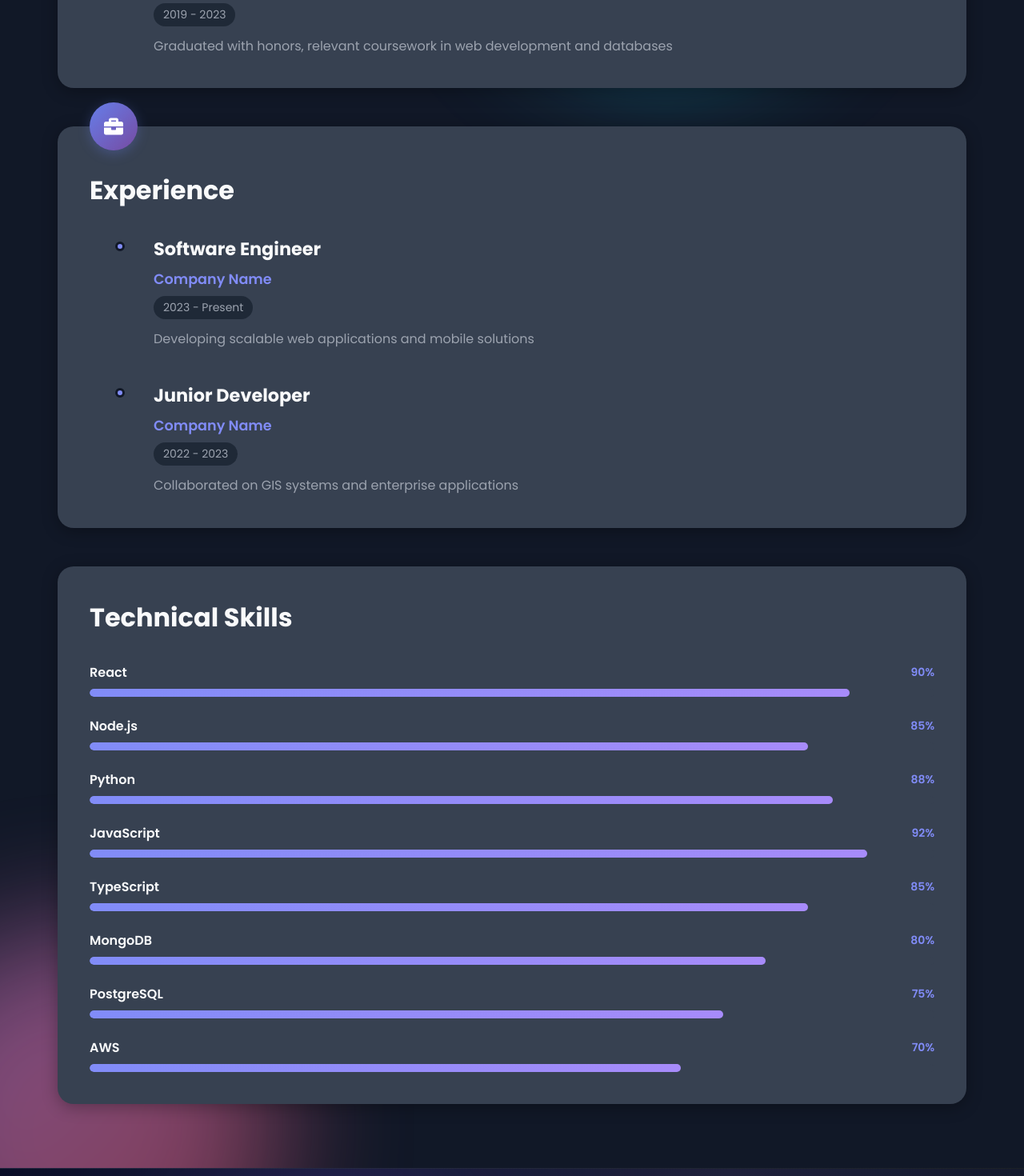
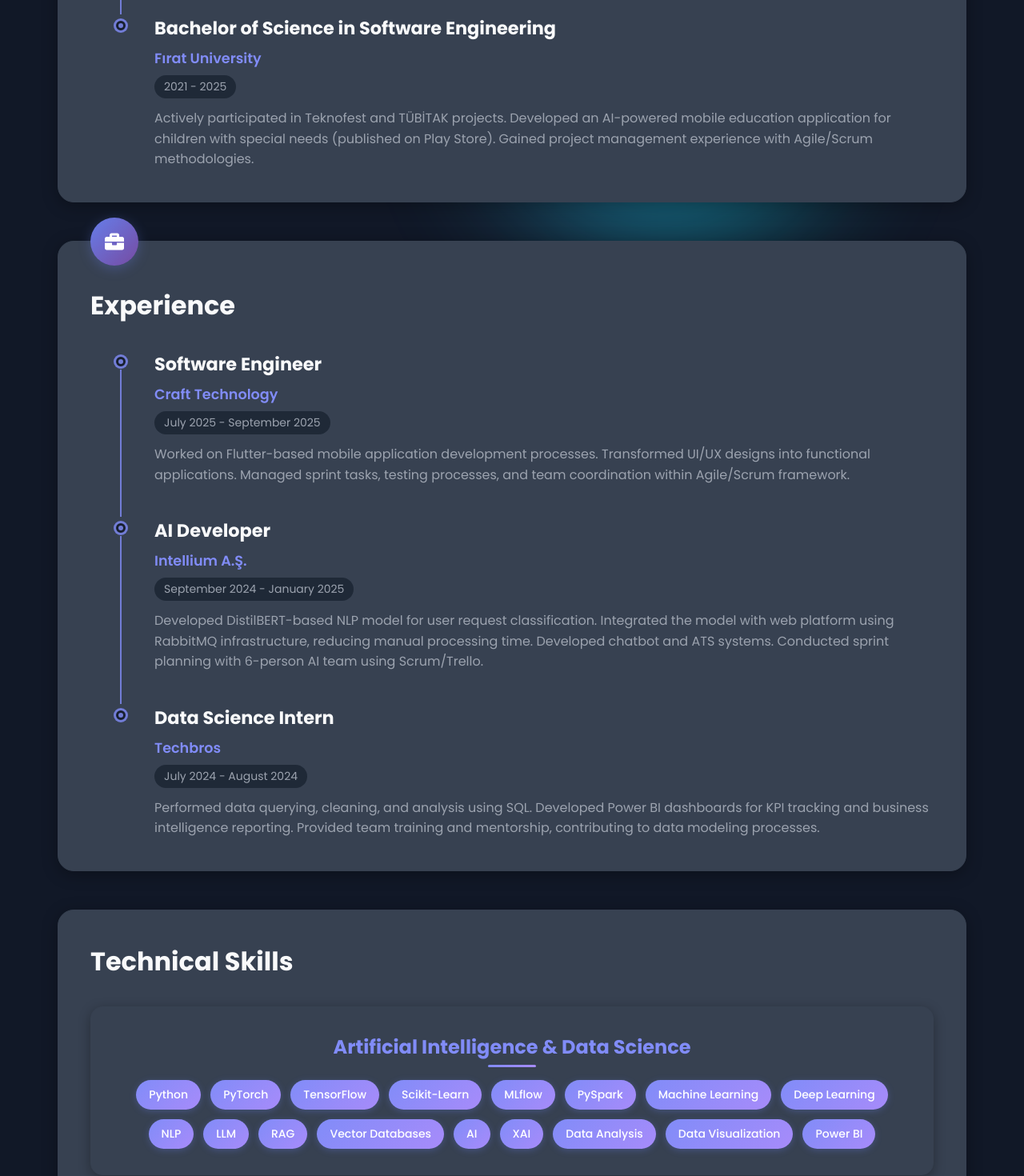
Before and after one commit to Efe-Eroglu/efe-eroglu.github.io, a React (Create React App) app: page /about in a window 1280 px wide. Shown: the part 1100-2570 px from the top of the page at 80% size. Built offline with nearby package versions, Linux system fonts and the light colour scheme.

Commit message:
feat: Update About page with real data and modern design

```diff
--- a/src/components/About/About.css
+++ b/src/components/About/About.css
@@ -99,6 +99,13 @@
   padding: 2.5rem;
   border-radius: 20px;
   box-shadow: 0 4px 20px var(--shadow);
+  border: 1px solid var(--border-color);
+  transition: all 0.3s ease;
+}
+
+.intro-card:hover {
+  transform: translateY(-5px);
+  box-shadow: 0 8px 30px var(--shadow-hover);
 }
 
 .intro-card h3 {
@@ -119,7 +126,14 @@
   padding: 2.5rem;
   border-radius: 20px;
   box-shadow: 0 4px 20px var(--shadow);
+  border: 1px solid var(--border-color);
   position: relative;
+  transition: all 0.3s ease;
+}
+
+.info-section:hover {
+  transform: translateY(-5px);
+  box-shadow: 0 8px 30px var(--shadow-hover);
 }
 
 .section-icon {
@@ -180,6 +194,7 @@
   width: 2px;
   height: calc(100% + 1rem);
   background: var(--border-color);
+  opacity: 0.6;
 }
 
 .timeline-item:last-child::before {
@@ -220,6 +235,13 @@
   padding: 2.5rem;
   border-radius: 20px;
   box-shadow: 0 4px 20px var(--shadow);
+  border: 1px solid var(--border-color);
+  transition: all 0.3s ease;
+}
+
+.skills-section:hover {
+  transform: translateY(-5px);
+  box-shadow: 0 8px 30px var(--shadow-hover);
 }
 
 .skills-section h3 {
@@ -228,47 +250,70 @@
   margin-bottom: 2rem;
 }
 
-.skills-grid {
-  display: grid;
-  gap: 1.5rem;
+.skills-categories {
+  display: flex;
+  flex-direction: column;
+  gap: 2.5rem;
 }
 
-.skill-item {
-  display: flex;
-  flex-direction: column;
-  gap: 0.5rem;
+.skill-category {
+  background: var(--bg-tertiary);
+  padding: 2rem;
+  border-radius: 15px;
+  box-shadow: 0 4px 15px var(--shadow);
+  border: 1px solid var(--border-color);
+  transition: all 0.3s ease;
 }
 
-.skill-header {
-  display: flex;
-  justify-content: space-between;
-  align-items: center;
+.skill-category:hover {
+  transform: translateY(-5px);
+  box-shadow: 0 8px 25px var(--shadow-hover);
 }
 
-.skill-name {
-  font-weight: 600;
-  color: var(--text-dark);
+.category-title {
+  font-size: 1.5rem;
+  font-weight: 700;
+  color: var(--primary-color);
+  margin-bottom: 1.5rem;
+  text-align: center;
+  position: relative;
 }
 
-.skill-percentage {
-  font-size: 0.875rem;
-  color: var(--primary-color);
-  font-weight: 600;
+.category-title::after {
+  content: '';
+  position: absolute;
+  bottom: -8px;
+  left: 50%;
+  transform: translateX(-50%);
+  width: 60px;
+  height: 3px;
+  background: linear-gradient(135deg, var(--primary-color) 0%, var(--secondary-color) 100%);
+  border-radius: 2px;
 }
 
-.skill-bar {
-  width: 100%;
-  height: 10px;
-  background: var(--border-color);
-  border-radius: 10px;
-  overflow: hidden;
+.skills-tags {
+  display: flex;
+  flex-wrap: wrap;
+  gap: 0.75rem;
+  justify-content: center;
 }
 
-.skill-progress {
-  height: 100%;
-  background: linear-gradient(90deg, var(--primary-color) 0%, var(--secondary-color) 100%);
-  border-radius: 10px;
-  transition: width 1s ease;
+.skill-tag {
+  display: inline-block;
+  padding: 0.5rem 1rem;
+  background: linear-gradient(135deg, var(--primary-color) 0%, var(--secondary-color) 100%);
+  color: white;
+  border-radius: 25px;
+  font-size: 0.875rem;
+  font-weight: 500;
+  transition: all 0.3s ease;
+  cursor: default;
+  box-shadow: 0 2px 8px rgba(102, 126, 234, 0.3);
+}
+
+.skill-tag:hover {
+  transform: translateY(-2px);
+  box-shadow: 0 4px 15px rgba(102, 126, 234, 0.4);
 }
 
 @media screen and (max-width: 768px) {
@@ -289,4 +334,59 @@
   .timeline-item {
     padding-left: 2rem;
   }
+
+  .skill-category {
+    padding: 1.5rem;
+  }
+
+  .category-title {
+    font-size: 1.25rem;
+  }
+
+  .skills-tags {
+    gap: 0.5rem;
+  }
+
+  .skill-tag {
+    padding: 0.4rem 0.8rem;
+    font-size: 0.8rem;
+  }
 }
+
+/* Dark theme specific improvements */
+[data-theme="dark"] .intro-card,
+[data-theme="dark"] .info-section,
+[data-theme="dark"] .skills-section {
+  background: var(--bg-tertiary);
+  border: 1px solid var(--border-color);
+  box-shadow: 0 4px 20px var(--shadow);
+}
+
+[data-theme="dark"] .intro-card:hover,
+[data-theme="dark"] .info-section:hover,
+[data-theme="dark"] .skills-section:hover {
+  box-shadow: 0 8px 30px var(--shadow-hover);
+}
+
+[data-theme="dark"] .skill-category {
+  background: var(--bg-tertiary);
+  border: 1px solid var(--border-color);
+  box-shadow: 0 4px 15px var(--shadow);
+}
+
+[data-theme="dark"] .skill-category:hover {
+  box-shadow: 0 8px 25px var(--shadow-hover);
+}
+
+/* Dark theme timeline improvements */
+[data-theme="dark"] .timeline-item::before {
+  background: var(--primary-color);
+  opacity: 0.8;
+}
+
+[data-theme="dark"] .timeline-marker {
+  background: var(--primary-color);
+  border: 3px solid var(--bg-primary);
+  box-shadow: 0 0 0 3px var(--primary-color);
+  opacity: 0.8;
+}
--- a/src/components/About/About.js
+++ b/src/components/About/About.js
@@ -27,43 +27,70 @@ const About = () => {
 
   const education = [
     {
-      institution: 'University Name',
-      degree: 'Masters in Computer Science',
-      period: '2023 - Present',
-      description: 'Specializing in AI and Machine Learning'
+      institution: 'Karadeniz Technical University',
+      degree: 'Master of Science in Software Engineering',
+      period: '2025 - 2027',
+      description: 'Conducting research in Large Language Models (LLM), Explainable AI (XAI), Machine Learning & Deep Learning. Working on a thesis that examines the role of LLMs in software development processes.'
     },
     {
-      institution: 'University Name',
-      degree: 'B.S. in Software Engineering',
-      period: '2019 - 2023',
-      description: 'Graduated with honors, relevant coursework in web development and databases'
+      institution: 'Fırat University',
+      degree: 'Bachelor of Science in Software Engineering',
+      period: '2021 - 2025',
+      description: 'Actively participated in Teknofest and TÜBİTAK projects. Developed an AI-powered mobile education application for children with special needs (published on Play Store). Gained project management experience with Agile/Scrum methodologies.'
     }
   ];
 
   const experience = [
     {
-      company: 'Company Name',
+      company: 'Craft Technology',
       position: 'Software Engineer',
-      period: '2023 - Present',
-      description: 'Developing scalable web applications and mobile solutions'
+      period: 'July 2025 - September 2025',
+      description: 'Worked on Flutter-based mobile application development processes. Transformed UI/UX designs into functional applications. Managed sprint tasks, testing processes, and team coordination within Agile/Scrum framework.'
     },
     {
-      company: 'Company Name',
-      position: 'Junior Developer',
-      period: '2022 - 2023',
-      description: 'Collaborated on GIS systems and enterprise applications'
+      company: 'Intellium A.Ş.',
+      position: 'AI Developer',
+      period: 'September 2024 - January 2025',
+      description: 'Developed DistilBERT-based NLP model for user request classification. Integrated the model with web platform using RabbitMQ infrastructure, reducing manual processing time. Developed chatbot and ATS systems. Conducted sprint planning with 6-person AI team using Scrum/Trello.'
+    },
+    {
+      company: 'Techbros',
+      position: 'Data Science Intern',
+      period: 'July 2024 - August 2024',
+      description: 'Performed data querying, cleaning, and analysis using SQL. Developed Power BI dashboards for KPI tracking and business intelligence reporting. Provided team training and mentorship, contributing to data modeling processes.'
     }
   ];
 
-  const skills = [
-    { name: 'React', level: 90 },
-    { name: 'Node.js', level: 85 },
-    { name: 'Python', level: 88 },
-    { name: 'JavaScript', level: 92 },
-    { name: 'TypeScript', level: 85 },
-    { name: 'MongoDB', level: 80 },
-    { name: 'PostgreSQL', level: 75 },
-    { name: 'AWS', level: 70 }
+  const skillCategories = [
+    {
+      title: 'Artificial Intelligence & Data Science',
+      skills: [
+        'Python', 'PyTorch', 'TensorFlow', 'Scikit-Learn', 'MLflow', 'PySpark',
+        'Machine Learning', 'Deep Learning', 'NLP', 'LLM', 'RAG', 'Vector Databases',
+        'AI', 'XAI', 'Data Analysis', 'Data Visualization', 'Power BI'
+      ]
+    },
+    {
+      title: 'Backend / API Development',
+      skills: [
+        'FastAPI', 'Flask', 'Go (Golang)', 'PostgreSQL', 'SQL', 'RabbitMQ',
+        'Docker', 'CI/CD', 'MLOps', 'AWS', 'GCP', 'OOP', 'RESTful API'
+      ]
+    },
+    {
+      title: 'Mobile & Web Development',
+      skills: [
+        'Flutter (Dart)', 'React.js', 'JavaScript',
+        'Responsive UI/UX', 'Mobile App Development', 'API Integration'
+      ]
+    },
+    {
+      title: 'Project Management & Methodologies',
+      skills: [
+        'Agile/Scrum', 'Agile Software Development', 'Sprint Planning',
+        'Trello/Jira', 'Team Coordination', 'Git/GitHub'
+      ]
+    }
   ];
 
   return (
@@ -82,8 +109,8 @@ const About = () => {
         >
           <h2 className="section-title">About Me</h2>
           <p className="section-subtitle">
-            A passionate software engineer and researcher combining technical expertise
-            with academic rigor to create innovative solutions.
+            A passionate developer working in artificial intelligence and software engineering,
+            combining academic research with industrial experience.
           </p>
         </motion.div>
 
@@ -97,14 +124,15 @@ const About = () => {
           <motion.div className="intro-card" variants={itemVariants}>
             <h3>Hi There!</h3>
             <p>
-              I'm a software engineer with a deep passion for technology and research.
-              My journey combines hands-on development experience with academic exploration,
-              focusing on creating solutions that bridge the gap between theory and practice.
+              I'm a developer working in artificial intelligence and software engineering,
+              deeply passionate about technology and research. My journey focuses on creating
+              solutions that bridge the gap between theory and practice by combining academic
+              research with practical development experience.
             </p>
             <p>
-              Currently pursuing my Master's degree while working on cutting-edge projects
-              in web development, mobile applications, and GIS systems. I believe in continuous
-              learning and contributing to the tech community through open-source and research.
+              Currently pursuing my master's degree while working on projects in large language
+              models, NLP, and mobile application development. I believe in continuous learning
+              and contributing to the tech community through open-source projects and research.
             </p>
           </motion.div>
 
@@ -153,22 +181,34 @@ const About = () => {
           {/* Skills */}
           <motion.div className="skills-section" variants={itemVariants}>
             <h3>Technical Skills</h3>
-            <div className="skills-grid">
-              {skills.map((skill, index) => (
-                <div key={index} className="skill-item">
-                  <div className="skill-header">
-                    <span className="skill-name">{skill.name}</span>
-                    <span className="skill-percentage">{skill.level}%</span>
+            <div className="skills-categories">
+              {skillCategories.map((category, categoryIndex) => (
+                <motion.div
+                  key={categoryIndex}
+                  className="skill-category"
+                  initial={{ opacity: 0, y: 20 }}
+                  animate={inView ? { opacity: 1, y: 0 } : {}}
+                  transition={{ duration: 0.6, delay: categoryIndex * 0.2 }}
+                >
+                  <h4 className="category-title">{category.title}</h4>
+                  <div className="skills-tags">
+                    {category.skills.map((skill, skillIndex) => (
+                      <motion.span
+                        key={skillIndex}
+                        className="skill-tag"
+                        initial={{ opacity: 0, scale: 0.8 }}
+                        animate={inView ? { opacity: 1, scale: 1 } : {}}
+                        transition={{
+                          duration: 0.4,
+                          delay: (categoryIndex * 0.2) + (skillIndex * 0.05)
+                        }}
+                        whileHover={{ scale: 1.05 }}
+                      >
+                        {skill}
+                      </motion.span>
+                    ))}
                   </div>
-                  <div className="skill-bar">
-                    <motion.div
-                      className="skill-progress"
-                      initial={{ width: 0 }}
-                      animate={inView ? { width: `${skill.level}%` } : {}}
-                      transition={{ duration: 1, delay: index * 0.1 }}
-                    />
-                  </div>
-                </div>
+                </motion.div>
               ))}
             </div>
           </motion.div>
```
